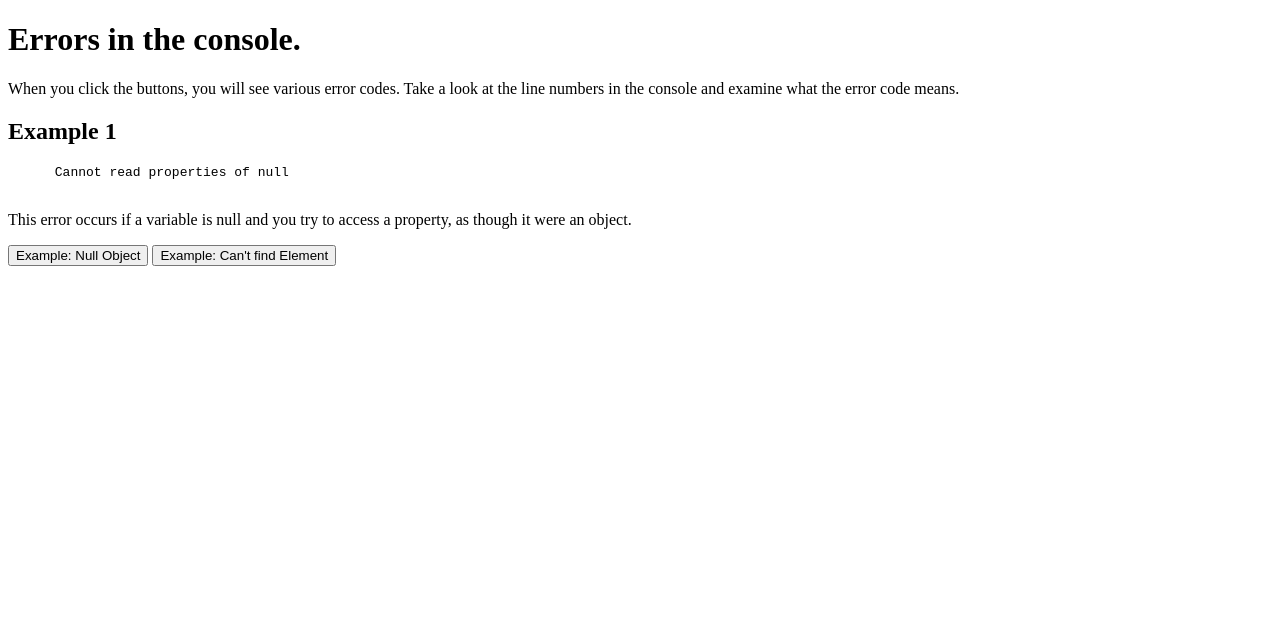
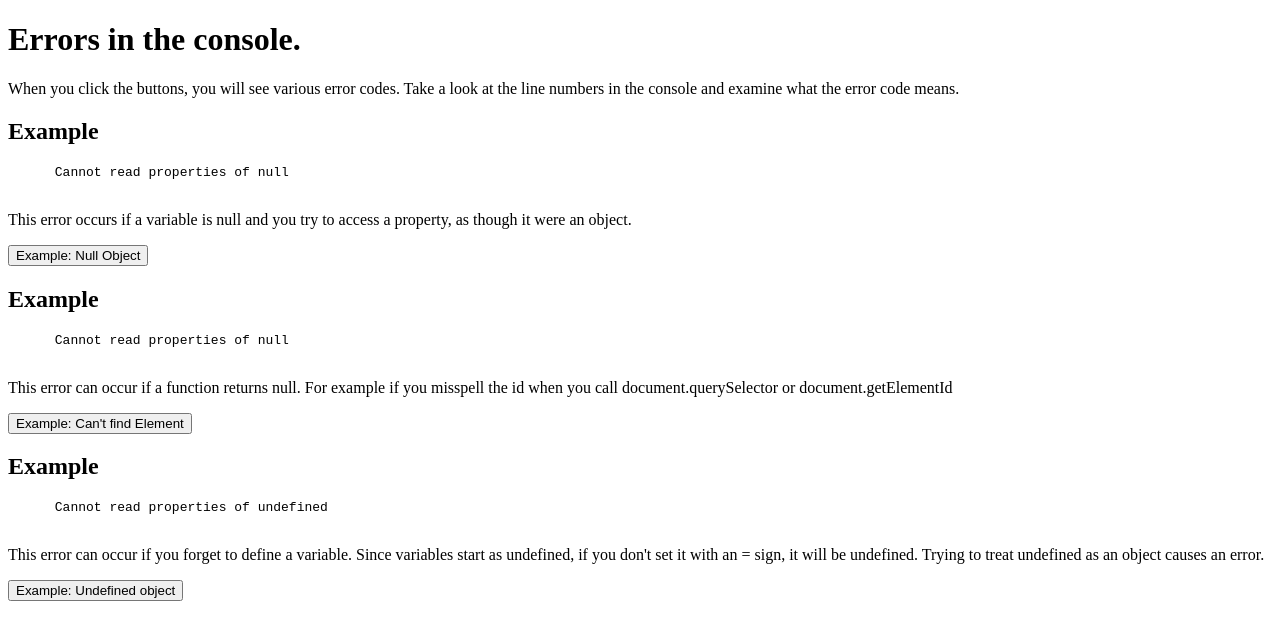
Before and after one commit to CodeXCourses/level-2-course-content, a plain HTML site: page week-1/demo-1-code/demo-1-errors-in-the-console.html in a window 1280 px wide. Drawn offline with Linux system fonts and the light colour scheme.

Commit message:
add error for undefined object

```diff
--- a/week-1/demo-1-code/demo-1-errors-in-the-console.html
+++ b/week-1/demo-1-code/demo-1-errors-in-the-console.html
@@ -11,13 +11,24 @@
       Errors in the console.
     </h1>
     <p>When you click the buttons, you will see various error codes. Take a look at the line numbers in the console and examine what the error code means.</p>
-    <h2>Example 1</h2>
-    <pre id="example-1-error">
+    <h2>Example</h2>
+    <pre>
       Cannot read properties of null
     </pre>
     <p>This error occurs if a variable is null and you try to access a property, as though it were an object.</p>
     <button id="null-obj-button">Example: Null Object</button>
-    <button id="null-elm-button">Example: Can't find Element
+    <h2>Example</h2>
+    <pre id="example-1-error">
+      Cannot read properties of null
+    </pre>
+    <p>This error can occur if a function returns null. For example if you misspell the id when you call document.querySelector or document.getElementId </p>
+    <button id="null-elm-button">Example: Can't find Element </button>
+    <h2>Example</h2>
+    <pre>
+      Cannot read properties of undefined
+    </pre>
+    <p>This error can occur if you forget to define a variable. Since variables start as undefined, if you don't set it with an = sign, it will be undefined. Trying to treat undefined as an object causes an error.</p>
+    <button id="undefined-obj-button">Example: Undefined object</button>
   </header>
 
   <script src="demo-1.js"></script>
--- a/week-1/demo-1-code/demo-1.js
+++ b/week-1/demo-1-code/demo-1.js
@@ -24,11 +24,26 @@ function exampleFunctionNullElm() {
   console.log(elm); // prints null
   elm.style.color = "red";
   // Can you fix the error?
-
-
-
-
 }
 
 let btn2 = document.getElementById("null-elm-button");
 btn2.onclick = exampleFunctionNullElm;
+
+
+function exampleFunctionUndefinedObj() {
+  let dog; // this starts as undefined
+
+  // Note: What happens if we do this?
+  // dog = {
+  //   name: "Scoobs",
+  //   age: 12,
+  //   canShake: true
+  // };
+
+  console.log("This will print out the dog's name");
+  console.log(dog.name);
+
+}
+
+let btn3 = document.getElementById("undefined-obj-button")
+btn3.onclick = exampleFunctionUndefinedObj;
```
